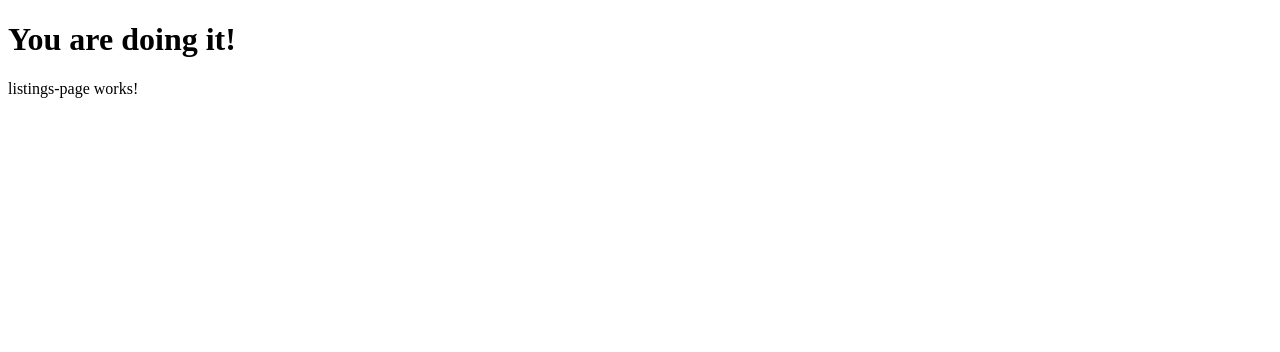
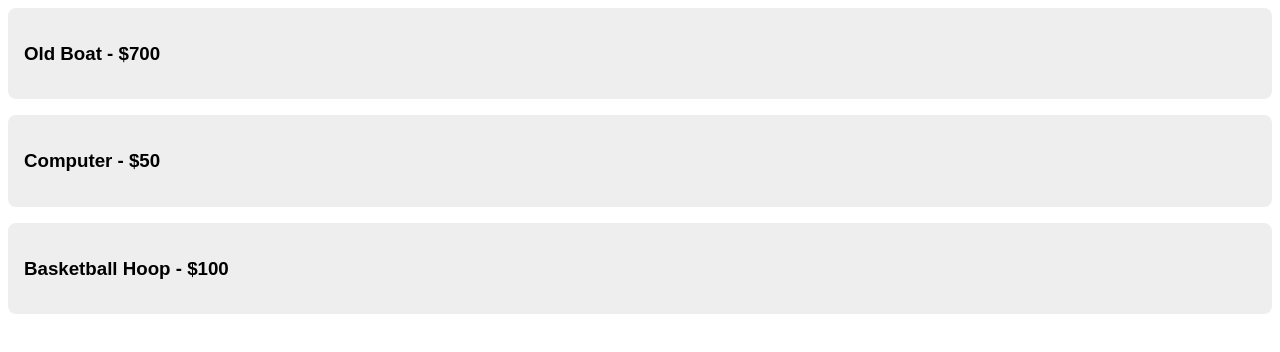
Before and after one commit to cornellreddick/buy-and-sell, an Angular app: page /listings in a window 1280 px wide. Shown: the top 352 px of the page. Built offline with nearby package versions, Linux system fonts and the light colour scheme.

Commit message:
Update listing page compontes to display list items

```diff
--- a/src/app/app-routing.module.ts
+++ b/src/app/app-routing.module.ts
@@ -8,6 +8,7 @@
 import { NewListingPageComponent } from './new-listing-page/new-listing-page.component';
 
 const routes: Routes = [
+  { path: '', redirectTo: '/listings', pathMatch: 'full'},
   { path: 'listings', component: ListingsPageComponent, pathMatch: 'full' },
   { path: 'listings/:id', component: ListingsDetailPageComponent },
   { path: 'contact/:id', component: ContactPageComponent },
--- a/src/app/app.component.html
+++ b/src/app/app.component.html
@@ -1,2 +1 @@
-<h1> You are doing it! </h1>
 <router-outlet></router-outlet>
--- /dev/null
+++ b/src/app/fake-data.ts
@@ -0,0 +1,35 @@
+import { Listing } from './types';
+
+export const fakeListings: Listing[] = [{
+    id: '123',
+    name: 'Old Boat',
+    description: 'A very old boat. Bargain price',
+    price: 700,
+}, {
+    id: '345',
+    name: 'Computer',
+    description: 'From the 1990s, a classic!',
+    price: 50,
+}, {
+    id: '456',
+    name: 'Basketball Hoop',
+    description: 'Good condition, free delivery',
+    price: 100,
+}];
+
+export const fakeMyListings: Listing[] = [{
+    id: '789',
+    name: 'Bicycle',
+    description: 'Bright blue, very fast',
+    price: 75,
+}, {
+    id: '234',
+    name: 'Electric Guitar',
+    description: 'Needs new strings, but otherwise in very good condition',
+    price: 99,
+}, {
+    id: '987',
+    name: 'Playstation',
+    description: 'Old playstation, still works though',
+    price: 75,
+}];
--- a/src/app/listings-page/listings-page.component.html
+++ b/src/app/listings-page/listings-page.component.html
@@ -1 +1,7 @@
-<p>listings-page works!</p>
+<div>
+    <div class="content-box" *ngFor="let listing of listings">
+        <a routerLink="/listings/{{ listing.id}}">
+            <h3>{{listing.name }} - ${{ listing.price}}</h3>
+        </a>
+    </div>
+</div>
--- a/src/app/listings-page/listings-page.component.ts
+++ b/src/app/listings-page/listings-page.component.ts
@@ -1,4 +1,6 @@
 import { Component, OnInit } from '@angular/core';
+import { Listing } from '../types';
+import { fakeListings } from '../fake-data';
 
 @Component({
   selector: 'app-listings-page',
@@ -6,10 +8,12 @@
   styleUrls: ['./listings-page.component.css']
 })
 export class ListingsPageComponent implements OnInit {
+  listings: Listing[] = [];
 
   constructor() { }
 
   ngOnInit(): void {
+    this.listings = fakeListings;
   }
 
 }
--- /dev/null
+++ b/src/app/types.ts
@@ -0,0 +1,6 @@
+export interface Listing {
+    id: string,
+    name: string,
+    description: string,
+    price: number,
+}
--- a/src/styles.css
+++ b/src/styles.css
@@ -1 +1,87 @@
-/* You can add global styles to this file, and also import other style files */
+body {
+    font-family: Arial, sans-serif;
+    margin: 0;
+    padding: 0;
+}
+
+button {
+    background-color: black;
+    border: none;
+    border-radius: 8px;
+    color: white;
+    cursor: pointer;
+    outline: none;
+    padding: 16px;
+    font-family: Arial, sans-serif;
+    font-size: 16px;
+}
+
+input, textarea {
+    border: 2px solid black;
+    border-radius: 8px;
+    font-family: Arial, sans-serif;
+    font-size: 16px;
+    padding: 8px;
+}
+
+a {
+    text-decoration: none;
+    color: black;
+}
+
+div {
+    padding: 8px;
+}
+
+#page-wrap {
+    background-color: #EEE;
+    min-height: 100vh;
+    padding: 0;
+    width: 100vw;
+}
+
+#max-width-column {
+    background-color: white;
+    margin: 0 auto;
+    max-width: 700px;
+    min-height: 100vh;
+    padding: 16px;
+    position: relative;
+}
+
+#top-bar {
+    border-bottom: 2px solid black;
+}
+
+#app-heading {
+    margin-top: 0;
+}
+
+#my-listings-button {
+    position: absolute;
+    top: 16px;
+    right: 16px;
+}
+
+#content-wrap {
+    padding: 16px;
+}
+
+.content-box {
+    background-color: #EEE;
+    border-radius: 8px;
+    padding: 16px;
+    position: relative;
+    margin-bottom: 16px;
+}
+
+.buttons-container {
+    position: absolute;
+    right: 0px;
+    bottom: 0px;
+    padding: 16px;
+}
+
+.buttons-container > button {
+    margin-left: 8px;
+}
```
